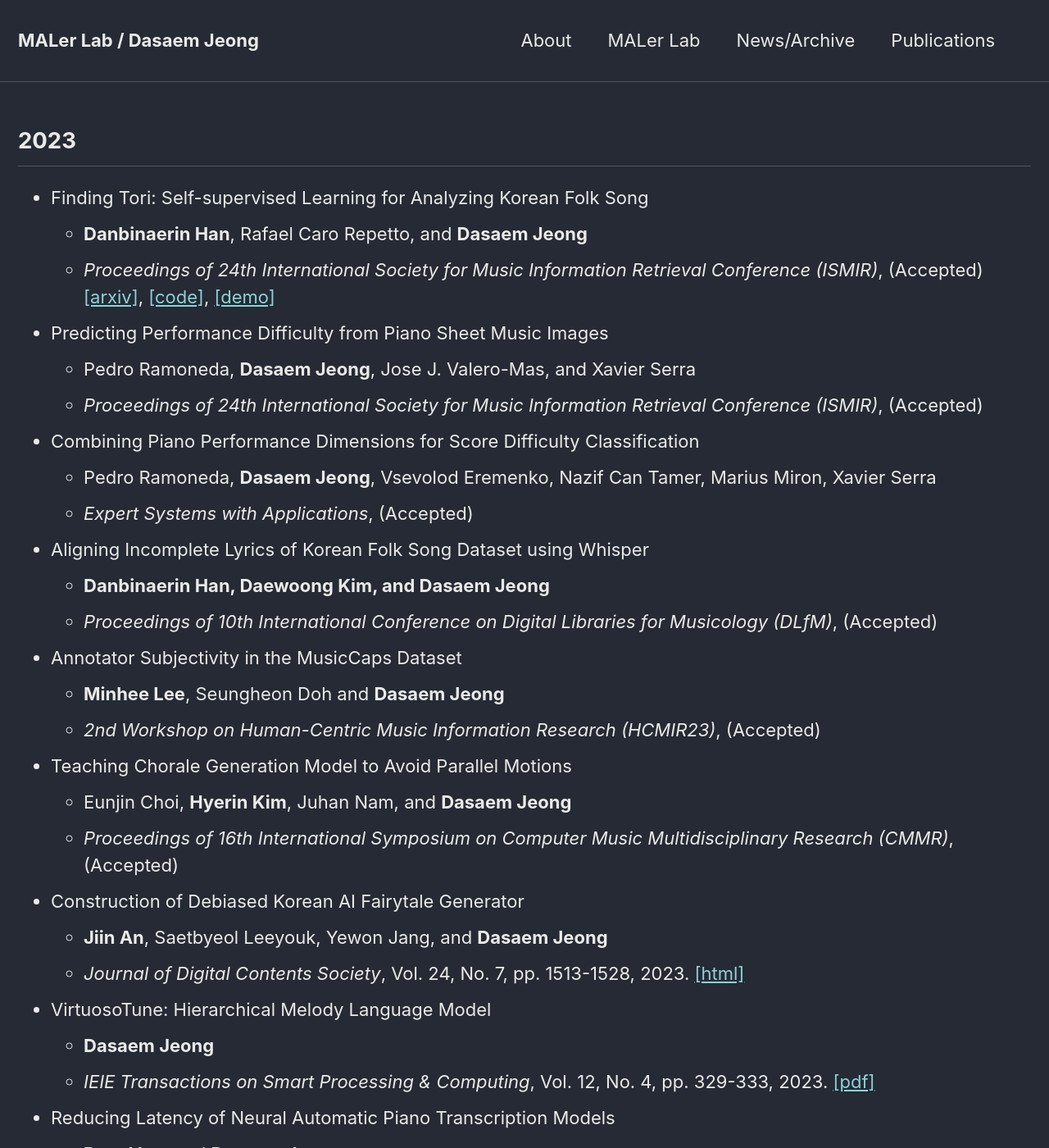
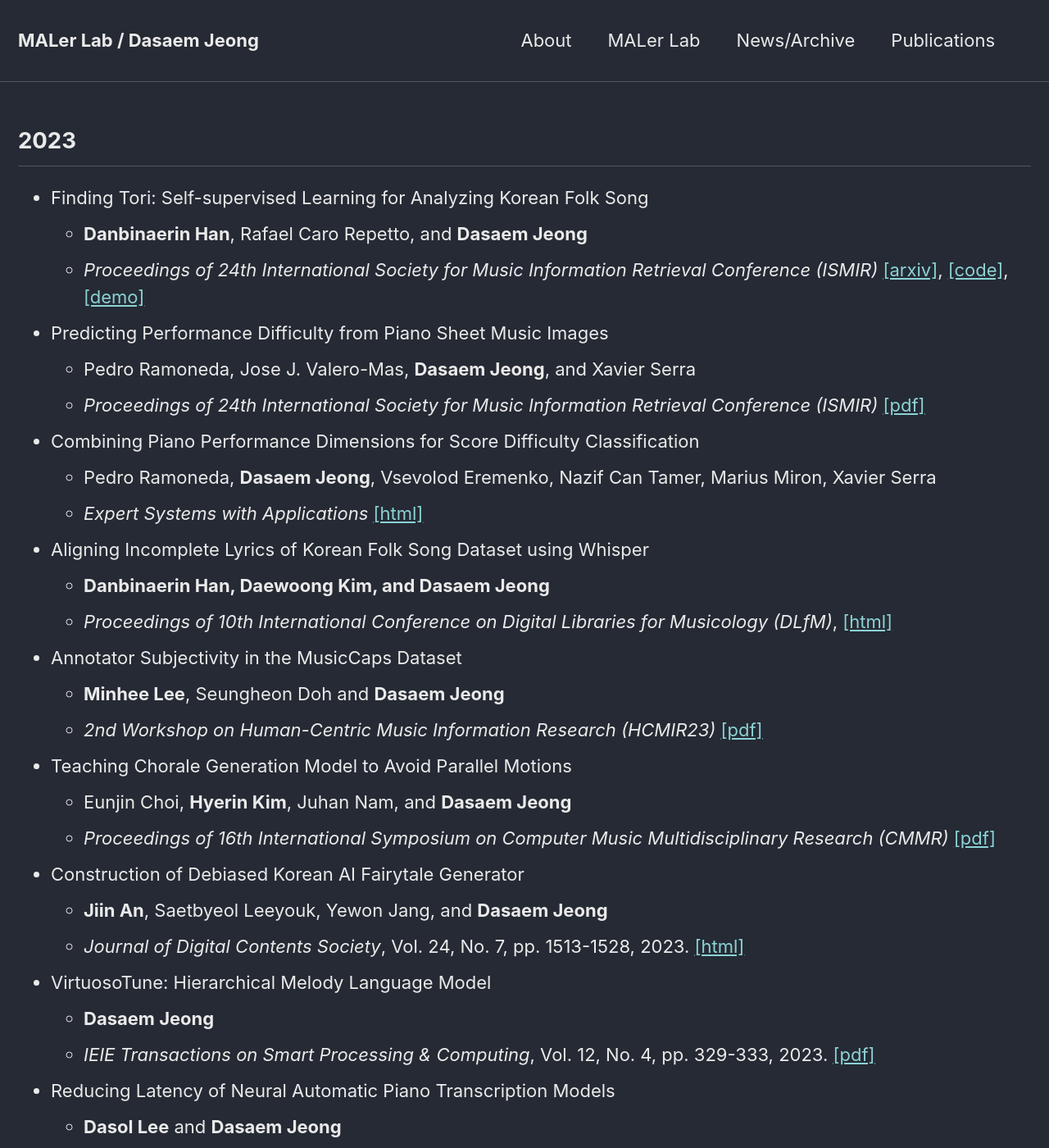
Before and after one commit to jdasam/jdasam.github.io, a Jekyll site: the page built from publications.md, in a window 1280 px wide and 1400 px high. Shown: the whole window at 82% size. Built offline with Jekyll 4.4.1, drawn with Linux system fonts in a browser that asks for light colours.

Commit message:
Update publications.md

```diff
--- a/publications.md
+++ b/publications.md
@@ -7,27 +7,27 @@ permalink: /publications/
 ## 2023
 * Finding Tori: Self-supervised Learning for Analyzing Korean Folk Song
 	+ **Danbinaerin Han**, Rafael Caro Repetto, and **Dasaem Jeong**
-	+ *Proceedings of 24th International Society for Music Information Retrieval Conference (ISMIR)*, (Accepted) [[arxiv]](https://arxiv.org/abs/2308.02249), [[code]](https://github.com/danbinaerinHan/finding-tori), [[demo]](https://danbinaerinhan.github.io/korean-folksong-visualization/)
+	+ *Proceedings of 24th International Society for Music Information Retrieval Conference (ISMIR)* [[arxiv]](https://arxiv.org/abs/2308.02249), [[code]](https://github.com/danbinaerinHan/finding-tori), [[demo]](https://danbinaerinhan.github.io/korean-folksong-visualization/)
 
 * Predicting Performance Difficulty from Piano Sheet Music Images
-	+ Pedro Ramoneda, **Dasaem Jeong**, Jose J. Valero-Mas, and Xavier Serra
-	+ *Proceedings of 24th International Society for Music Information Retrieval Conference (ISMIR)*, (Accepted)
+	+ Pedro Ramoneda, Jose J. Valero-Mas, **Dasaem Jeong**, and Xavier Serra
+	+ *Proceedings of 24th International Society for Music Information Retrieval Conference (ISMIR)* [[pdf]](https://repositori.upf.edu/bitstream/handle/10230/58122/Ramoneda_ism_pred.pdf)
 
 * Combining Piano Performance Dimensions for Score Difficulty Classification
 	+ Pedro Ramoneda, **Dasaem Jeong**, Vsevolod Eremenko, Nazif Can Tamer, Marius Miron, Xavier Serra
-	+ *Expert Systems with Applications*, (Accepted)
+	+ *Expert Systems with Applications* [[html]](https://doi.org/10.1016/j.eswa.2023.121776)
 
 * Aligning Incomplete Lyrics of Korean Folk Song Dataset using Whisper
 	+ **Danbinaerin Han, Daewoong Kim, and Dasaem Jeong**
-	+ *Proceedings of 10th International Conference on Digital Libraries for Musicology (DLfM)*, (Accepted)
+	+ *Proceedings of 10th International Conference on Digital Libraries for Musicology (DLfM)*, [[html]](https://dl.acm.org/doi/10.1145/3625135.3625154)
 
 * Annotator Subjectivity in the MusicCaps Dataset
 	+ **Minhee Lee**, Seungheon Doh and **Dasaem Jeong**
-	+ *2nd Workshop on Human-Centric Music Information Research (HCMIR23)*, (Accepted)
+	+ *2nd Workshop on Human-Centric Music Information Research (HCMIR23)* [[pdf]](https://ceur-ws.org/Vol-3528/paper6.pdf)
 
 * Teaching Chorale Generation Model to Avoid Parallel Motions
 	+ Eunjin Choi, **Hyerin Kim**, Juhan Nam, and **Dasaem Jeong**
-	+ *Proceedings of 16th International Symposium on Computer Music Multidisciplinary Research (CMMR)*, (Accepted)
+	+ *Proceedings of 16th International Symposium on Computer Music Multidisciplinary Research (CMMR)* [[pdf]](https://zenodo.org/records/10112462)
 
 * Construction of Debiased Korean AI Fairytale Generator
 	+ **Jiin An**, Saetbyeol Leeyouk, Yewon Jang, and **Dasaem Jeong**
```
